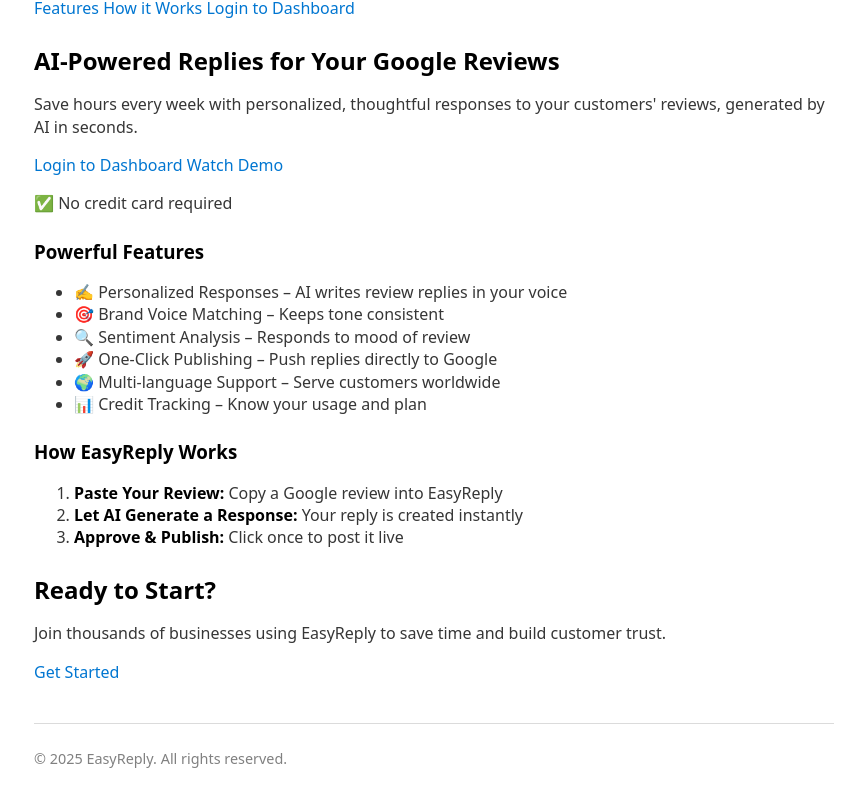
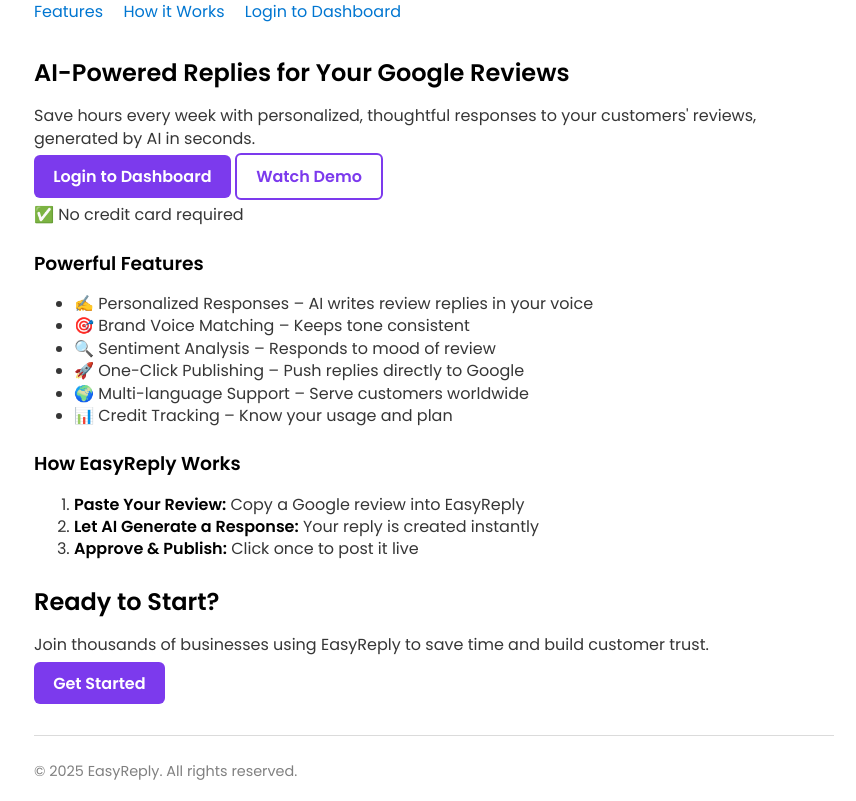
Before and after one commit to Superai-cool/easyreplywebpage, a plain HTML site: page index.html in a window 1280 px wide. Shown: the part 88-889 px from the top of the page, without its empty margins (206-1062 px from the left). Drawn offline with nearby package versions, Linux system fonts and the light colour scheme.

Commit message:
Update style.css

```diff
--- a/style.css
+++ b/style.css
@@ -1,40 +1,29 @@
-html {
+body {
   font-family: 'Poppins', sans-serif;
 }
 
-.gradient-bg {
-  background: linear-gradient(to right, #f5f3ff, #eff6ff);
+.button {
+  background-color: #7c3aed;
+  color: white;
+  padding: 0.6rem 1.2rem;
+  border-radius: 6px;
+  font-weight: 600;
+  text-decoration: none;
 }
 
-.feature-box:hover {
-  transform: translateY(-4px);
-  box-shadow: 0 10px 25px rgba(0, 0, 0, 0.1);
-  transition: all 0.3s ease-in-out;
+.button.alt {
+  background-color: transparent;
+  color: #7c3aed;
+  border: 2px solid #7c3aed;
 }
 
-.cta-button {
-  background: linear-gradient(to right, #7e22ce, #2563eb);
-  color: white;
-  padding: 0.75rem 2rem;
-  border-radius: 0.5rem;
-  font-weight: 600;
-  transition: background 0.3s ease;
-  display: inline-block;
+nav {
+  margin-top: 1rem;
+  margin-bottom: 2rem;
 }
 
-.cta-button:hover {
-  background: linear-gradient(to right, #6b21a8, #1d4ed8);
+nav a {
+  margin-right: 1rem;
+  font-weight: 500;
+  text-decoration: none;
 }
-
-.step-circle {
-  background: #7c3aed;
-  color: white;
-  height: 48px;
-  width: 48px;
-  border-radius: 9999px;
-  display: flex;
-  align-items: center;
-  justify-content: center;
-  font-weight: bold;
-  margin: 0 auto 1rem;
-}
```
